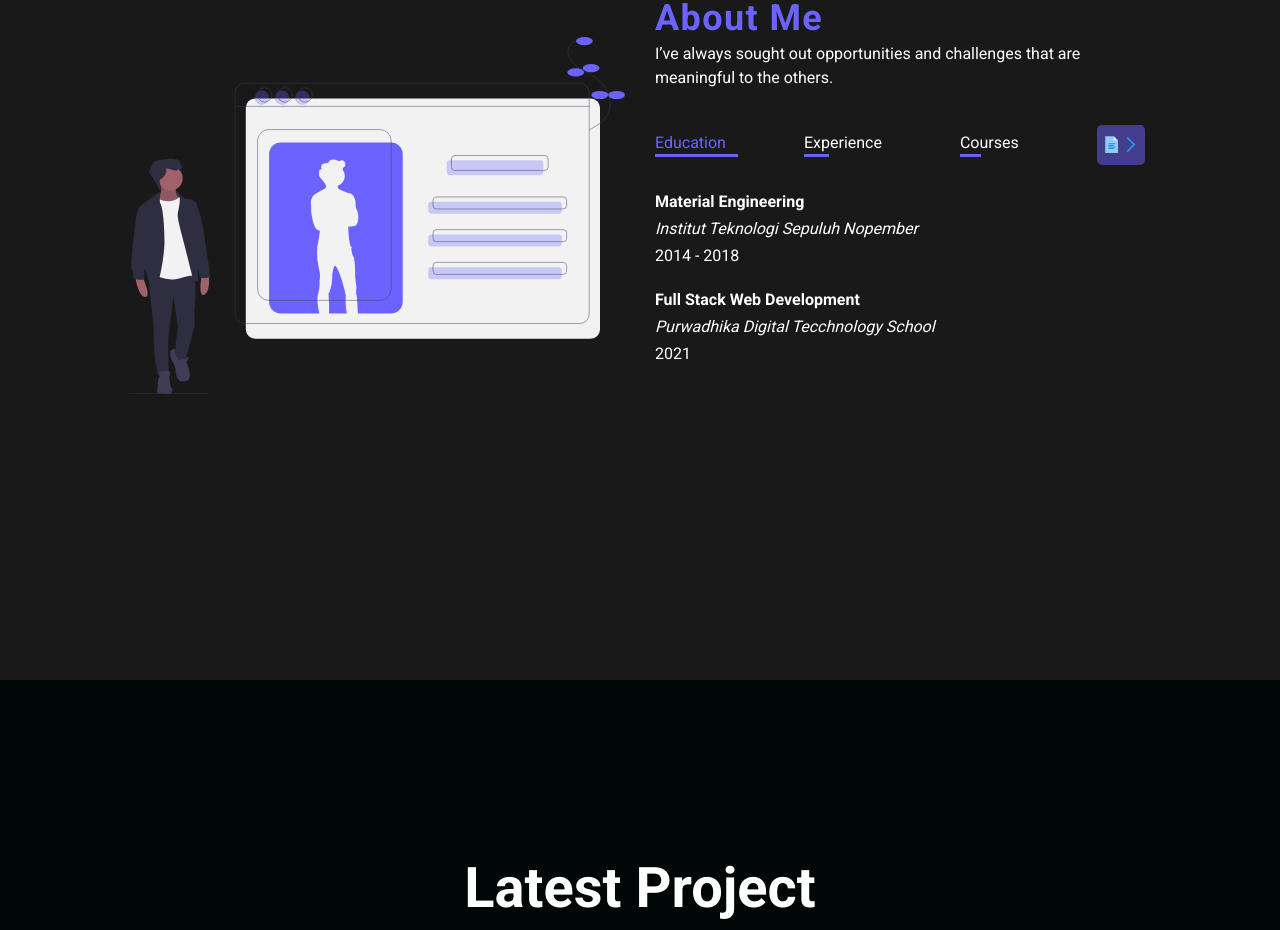
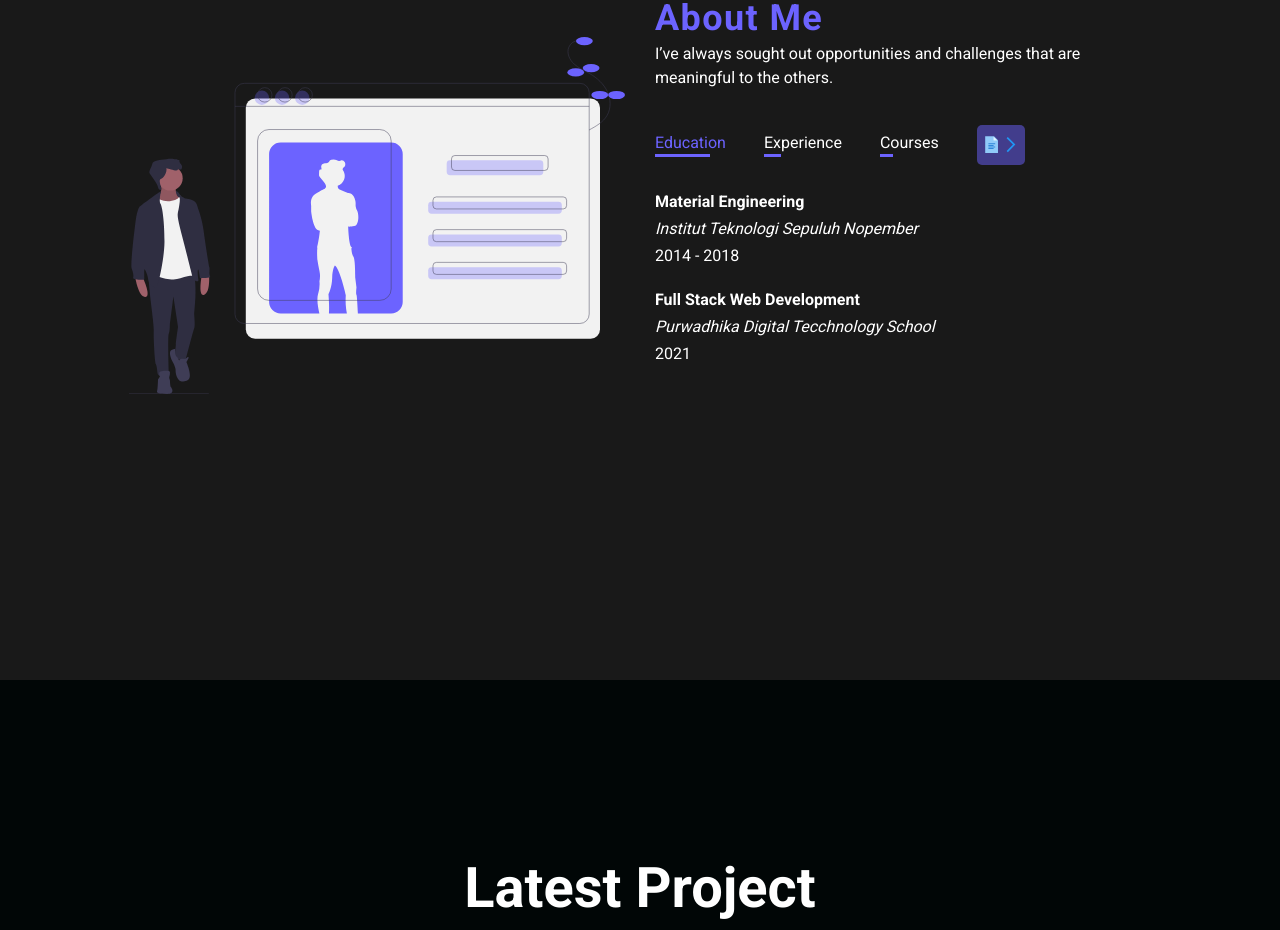
Before and after one commit to idoyudha/react-portofolio, a React (Create React App) app: page / in a window 1280 px wide. Shown: the part 1080-2010 px from the top of the page. Built offline with nearby package versions, Linux system fonts and the light colour scheme.

Commit message:
Fixed about section

```diff
--- a/package.json
+++ b/package.json
@@ -14,6 +14,7 @@
     "react-router-dom": "^5.2.0",
     "react-scripts": "4.0.3",
     "react-scroll": "^1.8.2",
+    "react-spinners": "^0.10.6",
     "styled-components": "^5.2.3",
     "typewriter-effect": "^2.17.0",
     "web-vitals": "^1.1.1"
--- a/src/components/AboutSection/aboutElements.js
+++ b/src/components/AboutSection/aboutElements.js
@@ -88,7 +88,7 @@ export const Navitem = styled.li`
     display: flex;
     text-align: left;
     text-decoration: none;
-    padding: 0 3rem 0 0;
+    padding: 0 0.5rem 0 0;
     height: 100%;
     cursor: pointer;
     transition: 0.2s ease-in-out;
--- a/src/components/Loader/index.js
+++ b/src/components/Loader/index.js
@@ -1,9 +1,10 @@
-import React from 'react'
+import React, { useState } from 'react'
 import "react-loader-spinner/dist/loader/css/react-spinner-loader.css";
 import Loader from "react-loader-spinner";
 import { LoaderContainer } from './LoadersElements';
 
 const LoaderComponent = () => {
+
     return (
         <>
             <LoaderContainer>
@@ -13,7 +14,6 @@ const LoaderComponent = () => {
                     height={100}
                     width={100}
                     timeout={3000} //3 secs
-                    visible={true}
                 />
             </LoaderContainer>
         </>
--- a/src/pages/home.js
+++ b/src/pages/home.js
@@ -8,6 +8,8 @@ import AboutSection from '../components/AboutSection'
 import CodeSection from '../components/CodeSection'
 import LoaderComponent from '../components/Loader'
 import FooterSection from '../components/Footer'
+import ClipLoader from "react-spinners/ClipLoader";
+import '../App.css'
 
 const Home = () => {
     const [isOpen, setIsOpen] = useState(false)
@@ -16,13 +18,18 @@ const Home = () => {
         setIsOpen(!isOpen)
     }
 
-    useEffect(() => {
+    // const [loading, setLoading] = useState(false)
 
-    })
+    // useEffect(() => {
+    //     setLoading(true)
+    //     setTimeout(() => {
+    //     setLoading(false)
+    //     }, 3000)
+    // }, [])
 
     return (
         <>
-            {/* <LoaderComponent/> */}
+            {/* <LoaderComponent /> */}
             <Sidebar isOpen={isOpen} toggle={toggle}/>
             <Navbar toggle={toggle}/>
             <HeroSection/>
```
Also changed, not shown: 1 other file (tests, documents, lock files or other folders).
